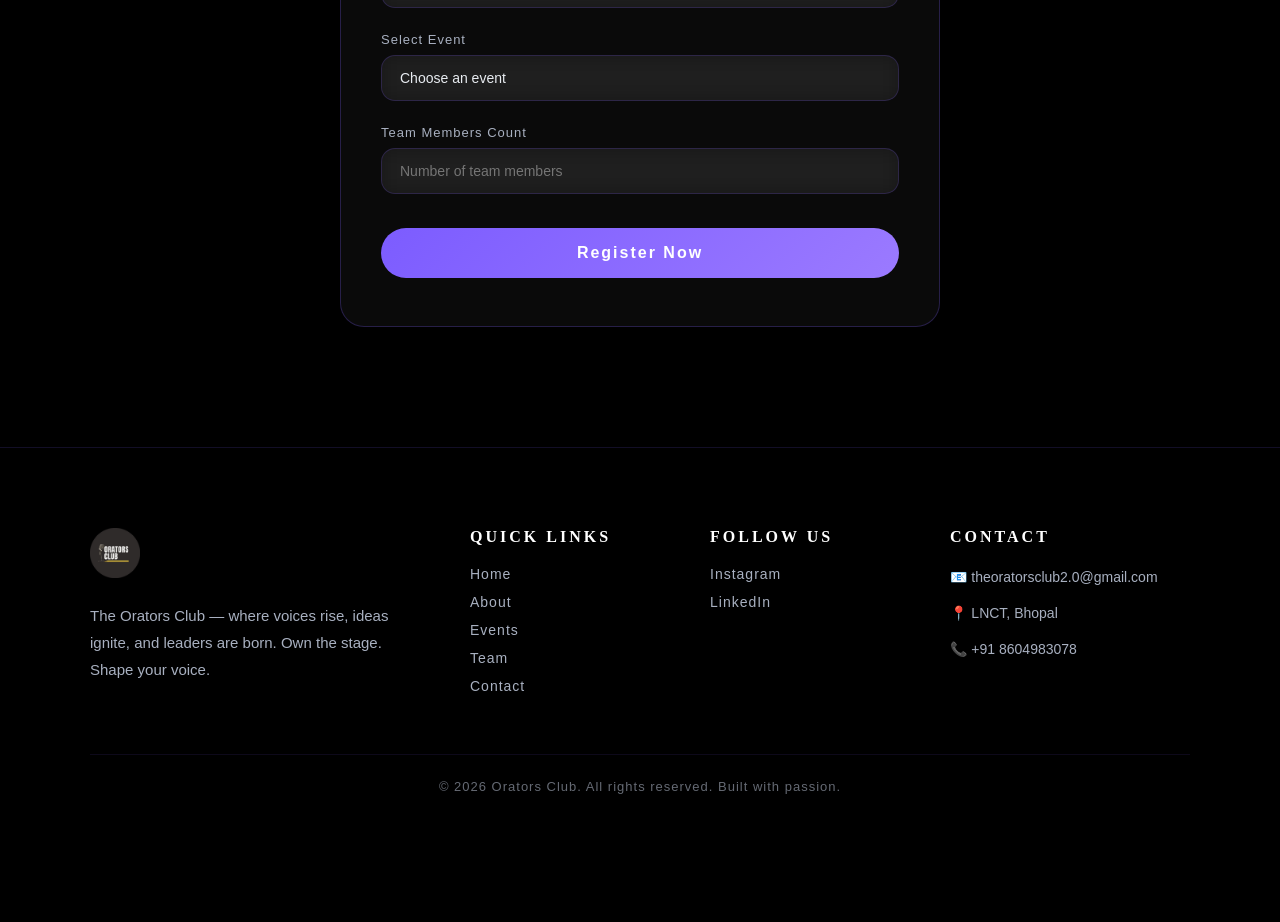
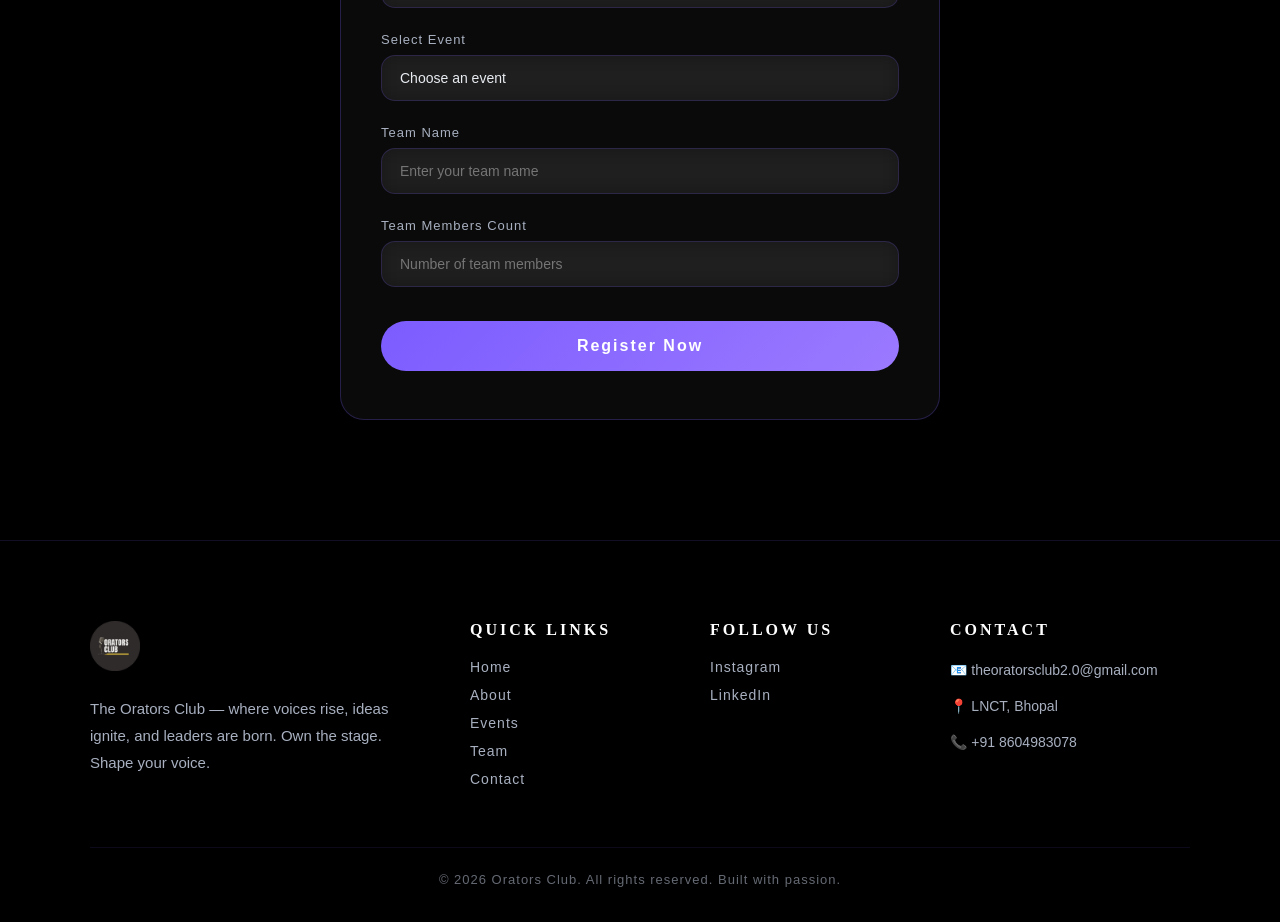
Before and after one commit to TechParth12/orators-site, a React (Vite) app: page /register in a window 1280 px wide. Shown: the part 820-1742 px from the top of the page. Before the commit the page ends 1654 px from the top, so only its background shows below. Built offline with nearby package versions, Linux system fonts and the light colour scheme.

Commit message:
Adding TeamName section in registraion field

```diff
--- a/src/components/Register.jsx
+++ b/src/components/Register.jsx
@@ -46,6 +46,7 @@ export default function Register() {
     college: "",
     enrollment: "",
     event: "",
+    teamName: "",
     teamCount: "",
     teamMembers: []
   })
@@ -72,6 +73,7 @@ export default function Register() {
     if (!formData.enrollment.trim())
       newErrors.enrollment = "Enrollment number is required"
     if (!formData.event) newErrors.event = "Please select an event"
+    if (!formData.teamName.trim()) newErrors.teamName = "Team name is required"
     if (!formData.teamCount) {
       newErrors.teamCount = "Team count is required"
     } else if (isNaN(formData.teamCount) || formData.teamCount < 1) {
@@ -151,6 +153,7 @@ export default function Register() {
         college: formData.college,
         enrollment: formData.enrollment,
         event: formData.event,
+        teamName: formData.teamName,
         teamCount: formData.teamCount,
         teamMembers: formData.teamMembers,
         registeredAt: new Date().toISOString()
@@ -165,6 +168,7 @@ export default function Register() {
         college: "",
         enrollment: "",
         event: "",
+        teamName: "",
         teamCount: "",
         teamMembers: []
       })
@@ -439,7 +443,7 @@ export default function Register() {
               )}
             </div>
 
-            {/* Event Selection */}
+            {/* Event Selection (✅ FIXED — real event names) */}
             <div>
               <label style={labelStyle}>Select Event</label>
               <select
@@ -464,11 +468,38 @@ export default function Register() {
                 <option value="" style={{ background: "#0b0b0f" }}>
                   Choose an event
                 </option>
-                <option value="event1" style={{ background: "#0b0b0f" }}>
-                  Upcoming Event Title
+                <option value="Orbit" style={{ background: "#0b0b0f" }}>
+                  Orbit
                 </option>
               </select>
               {errors.event && <p style={errorTextStyle}>{errors.event}</p>}
+            </div>
+
+            {/* ✅ NEW — Team Name */}
+            <div>
+              <label style={labelStyle}>Team Name</label>
+              <input
+                type="text"
+                name="teamName"
+                value={formData.teamName}
+                onChange={handleChange}
+                placeholder="Enter your team name"
+                style={{
+                  ...inputStyle,
+                  borderColor: errors.teamName
+                    ? "rgba(255,107,107,0.5)"
+                    : "rgba(124,92,255,0.2)"
+                }}
+                onFocus={(e) =>
+                  (e.target.style.borderColor = "#7C5CFF")
+                }
+                onBlur={(e) =>
+                  (e.target.style.borderColor = "rgba(124,92,255,0.2)")
+                }
+              />
+              {errors.teamName && (
+                <p style={errorTextStyle}>{errors.teamName}</p>
+              )}
             </div>
 
             {/* Team Count */}
```
